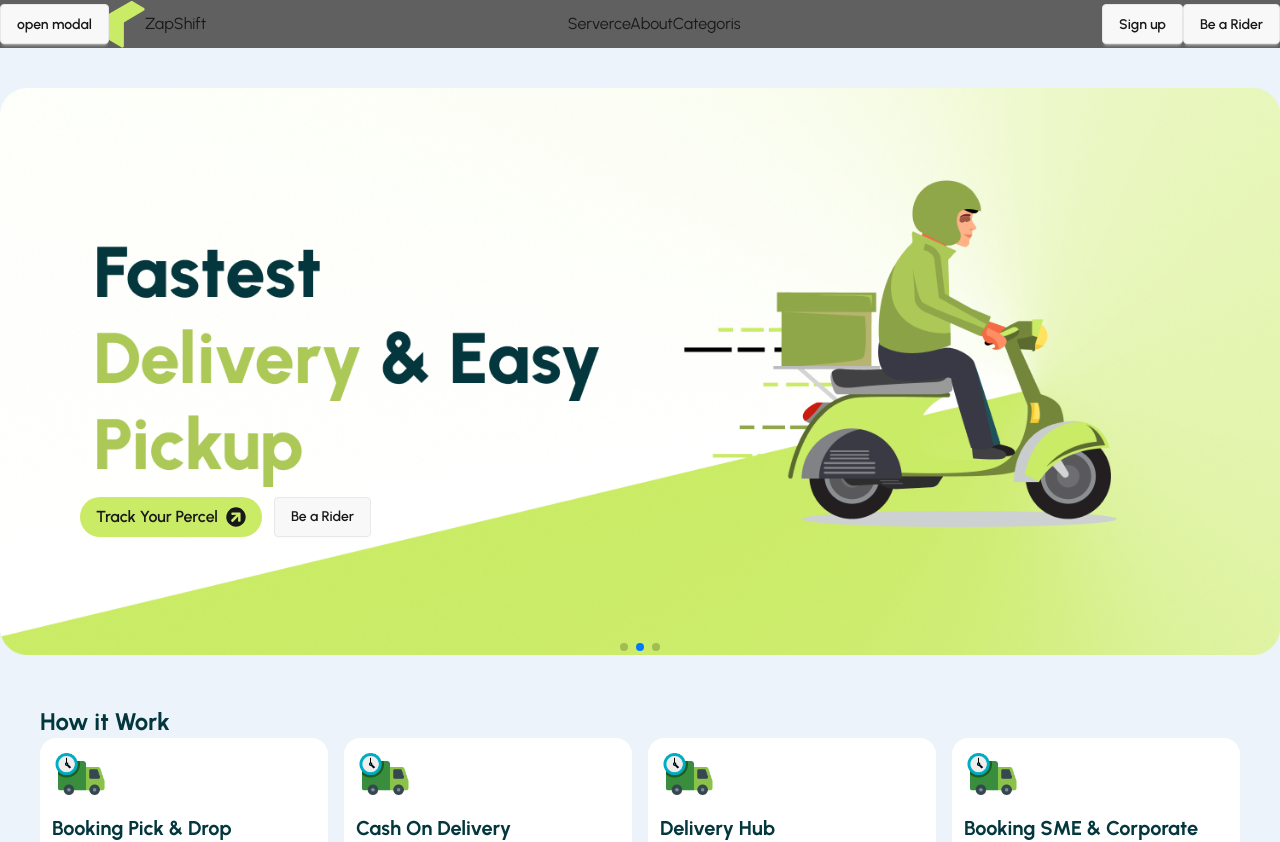
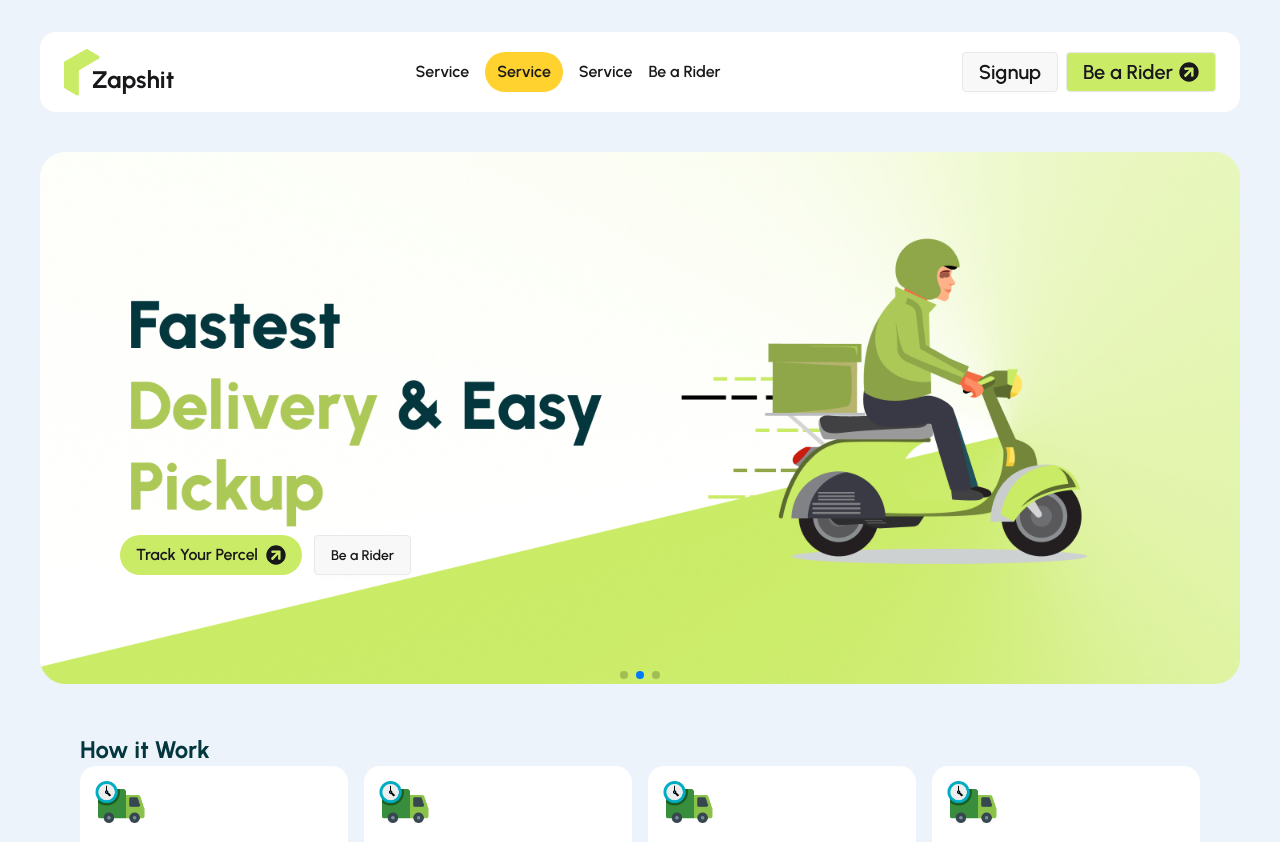
Before and after one commit to jahirul2109/zap-shift-client, a React (Vite) app: page / in a window 1280 px wide. Shown: the top 842 px of the page. Built offline with nearby package versions, Linux system fonts and the light colour scheme.

Commit message:
layout and navar edit

```diff
--- a/src/layout/Rootlayout.jsx
+++ b/src/layout/Rootlayout.jsx
@@ -5,7 +5,7 @@ import Footer from '../utilits/Footer'
 
 const Rootlayout = () => {
   return (
-    <div>
+    <div className='py-8 px-5 md:py:10 md:px-10'>
         <Navbar></Navbar>
         <Outlet></Outlet>
         <Footer></Footer>
--- a/src/utilits/Navbar.jsx
+++ b/src/utilits/Navbar.jsx
@@ -1,43 +1,29 @@
 import React from 'react'
-import imgLogo from "../assets/logo.png"
-import { FaBars } from 'react-icons/fa'
+import logo from "./../assets/logo.png"
 import { Link } from 'react-router'
-
+import { FaArrowCircleRight } from 'react-icons/fa'
 const links = <>
-    <Link>Serverce</Link>
-    <Link>About</Link>
-    <Link>Categoris</Link>
+    <h1><Link>Service</Link></h1>
+    <h1 className='py-2 px-3 rounded-3xl bg-amber-300'><Link>Service</Link></h1>
+    <h1><Link>Service</Link></h1>
+    <h1><Link>Be a Rider</Link></h1>
 </>
 const Navbar = () => {
   return (
-        <div className="bg-base-100 flex justify-between items-center">
-            <div className='flex items-center'>
-
-                {/* You can open the modal using document.getElementById('ID').showModal() method */}
-                <button className="btn" onClick={() => document.getElementById('my_modal_3').showModal()}>open modal</button>
-                <dialog id="my_modal_3"  className="modal">
-                    <div className="modal-box">
-                        <form method="dialog">
-                            {/* if there is a button in form, it will close the modal */}
-                            <button className="btn btn-sm btn-circle btn-ghost absolute right-2 top-2">✕</button>
-                        </form>
-                        <h3 className="font-bold text-lg">Hello!</h3>
-                        <p className="py-4">Press ESC key or click on ✕ button to close</p>
+    <div className='flex justify-between items-center bg-white py-4 px-6 rounded-2xl '>
+        {/* Righ site logo and name  */}
+        <div className='flex items-end gap-2'>
+        <img src={logo} alt="" />
+        <h1 className='-ms-4 font-bold text-2xl'>Zapshit</h1>
         </div>
-                </dialog>
-
-                <FaBars className='md:hidden cursor-pointer'></FaBars>
-                <div className='flex items-center'>
-                    <img src={imgLogo} alt="" />
-                    <h1 className='hidden md:block'>ZapShift</h1>
-                </div>
-            </div>
-            <div className='hidden md:block'>
+        {/* Menu */}
+        <div className='flex items-center text-dark gap-4 font-semibold'>
             {links}
         </div>
-            <div className='flex'>
-                <button className='btn'>Sign up</button>
-                <button className='btn'>Be a Rider</button>
+        {/* Left site signup / login btn */}
+        <div className='flex gap-2 '>
+            <button className="btn text-xl">Signup</button>
+            <button className="btn bg-primary text-xl">Be a Rider <FaArrowCircleRight className='-rotate-45' /></button>
         </div>
     </div>
   )
```
Lines whose indentation alone changed are shown as unchanged.
